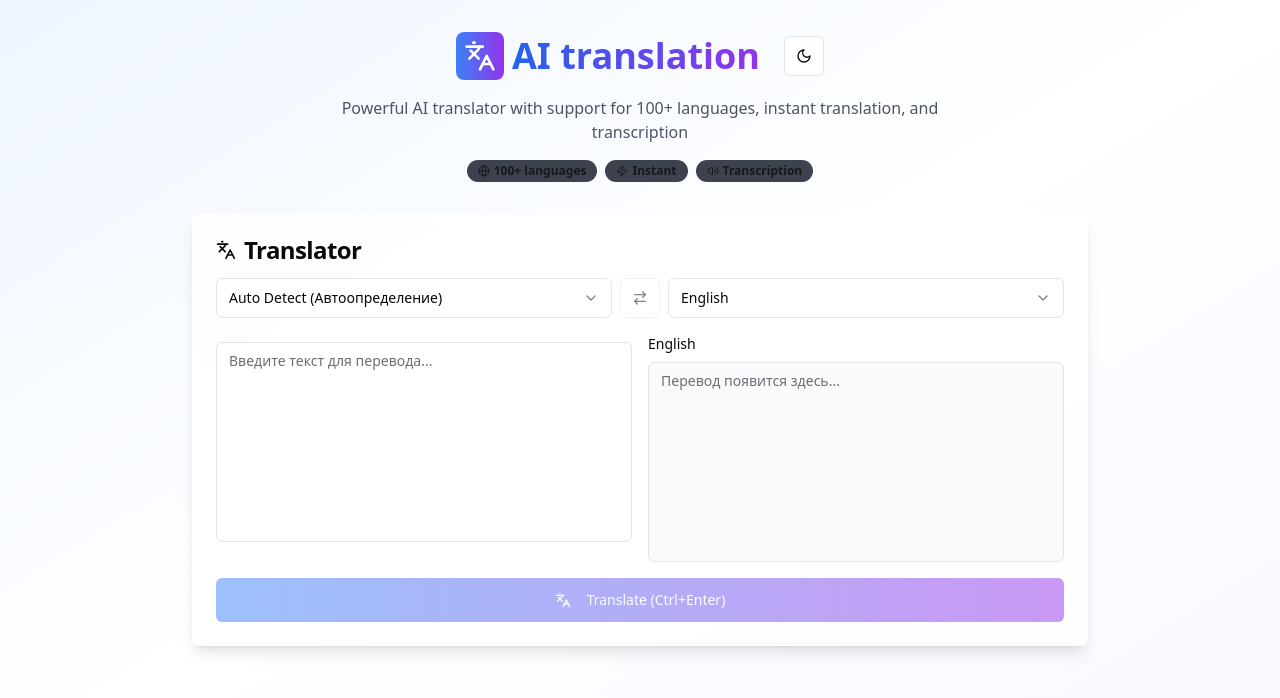
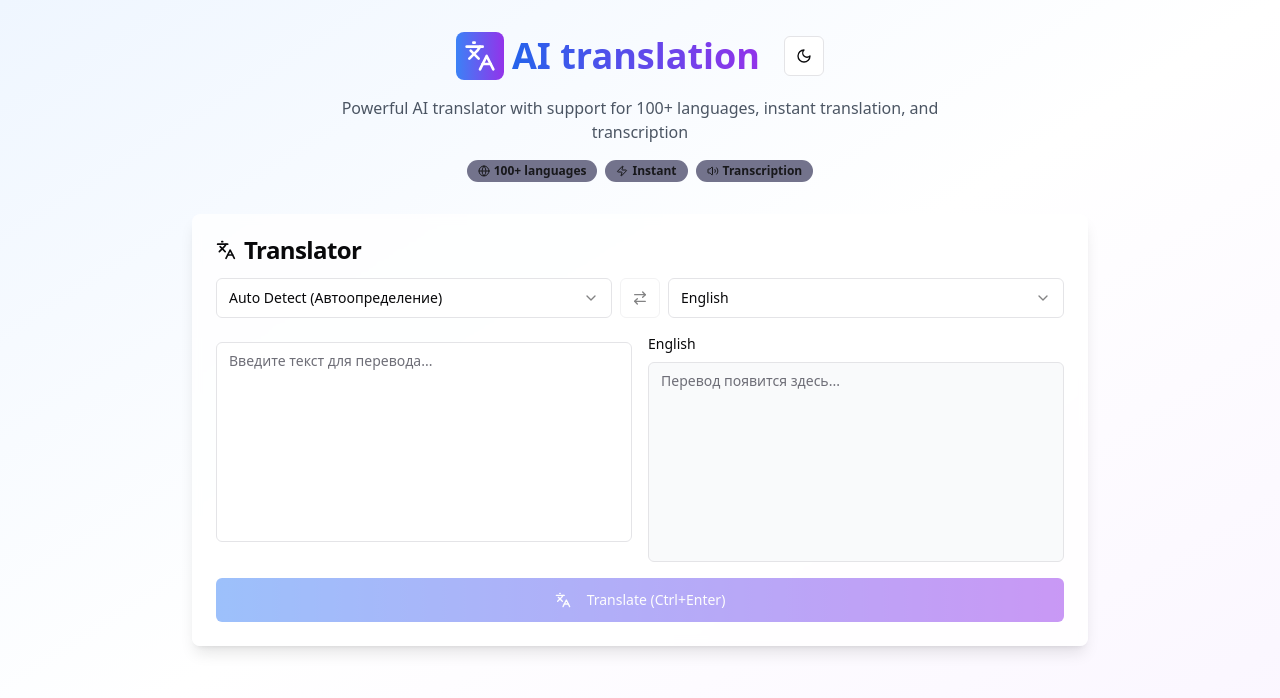
Before and after one commit to Zapotichnyi06/translation-ai, a Next.js app: page / in a window 1280 px wide. Shown: the top 698 px of the page. Built offline with nearby package versions, Linux system fonts and the light colour scheme.

Commit message:
update --secondary

```diff
--- a/app/globals.css
+++ b/app/globals.css
@@ -12,7 +12,7 @@
     --popover-foreground: 240 10% 3.9%;
     --primary: 240 5.9% 10%;
     --primary-foreground: 0 0% 98%;
-    --secondary: 220 13% 27%;
+    --secondary: 240 10% 50%;
     --secondary-foreground: 240 5.9% 10%;
     --muted: 240 4.8% 95.9%;
     --muted-foreground: 240 3.8% 45%;
```
